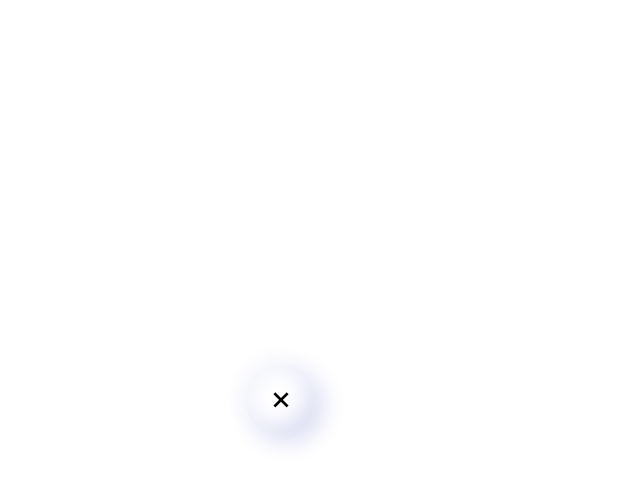
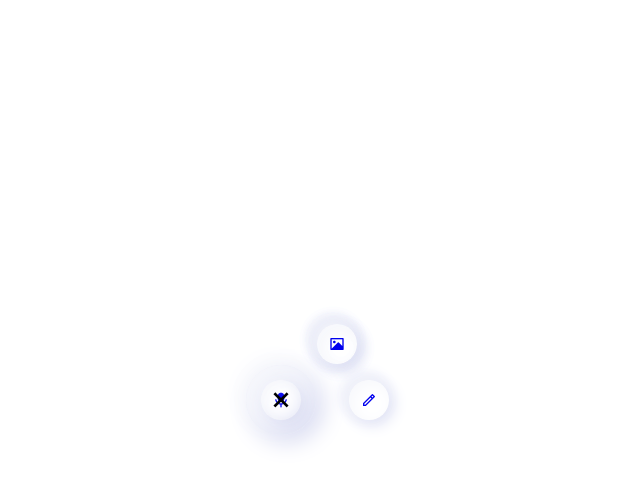
Before and after one commit to CJR85/floating-action-menu, a plain HTML site: page index.html in a window 1280 px wide. Both pictures are taken after a click on the element 640 px from the left and 400 px from the top of the page. Shown: the whole page, without its empty margins (359-999 px from the left). Drawn offline with nearby package versions, Linux system fonts and the light colour scheme.

Commit message:
Style move icons

```diff
--- a/style.css
+++ b/style.css
@@ -110,3 +110,18 @@ a {
   transform: rotate(135deg);
 }
 /* Move Icons*/
+.active ~ ul .floating__link {
+  opacity: 1;
+}
+
+.active ~ ul .floating__link:nth-child(1) {
+  transform: translate(3.5rem, -3.5rem);
+}
+
+.active ~ ul .floating__link:nth-child(2) {
+  transform: translate(5.5rem);
+}
+
+.active ~ ul .floating__link:nth-child(3) {
+  transform: translate(3.5rem, -3.5rem);
+}
```
